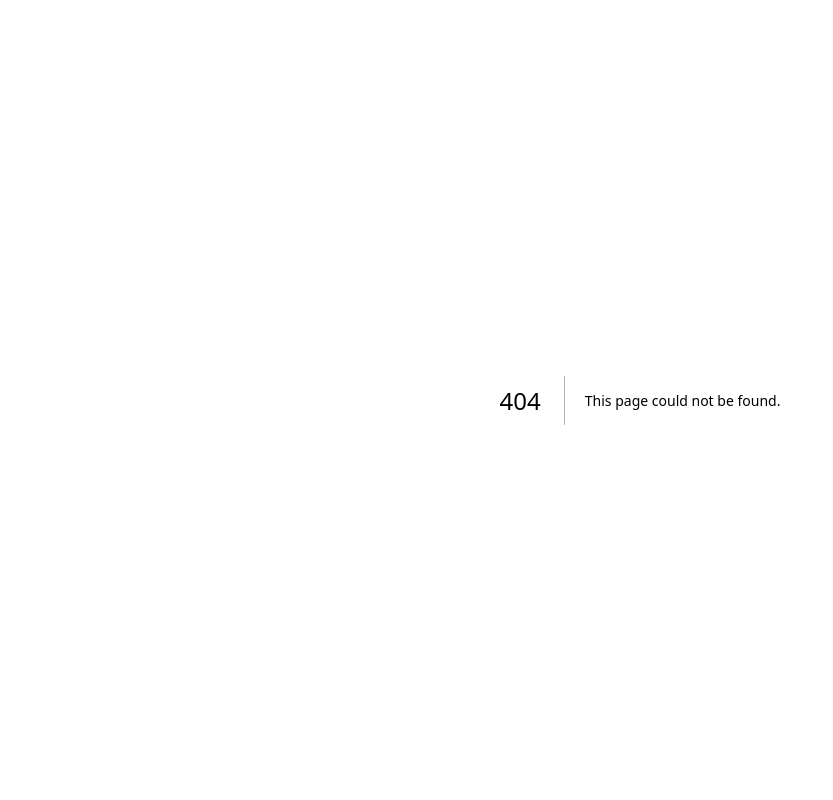
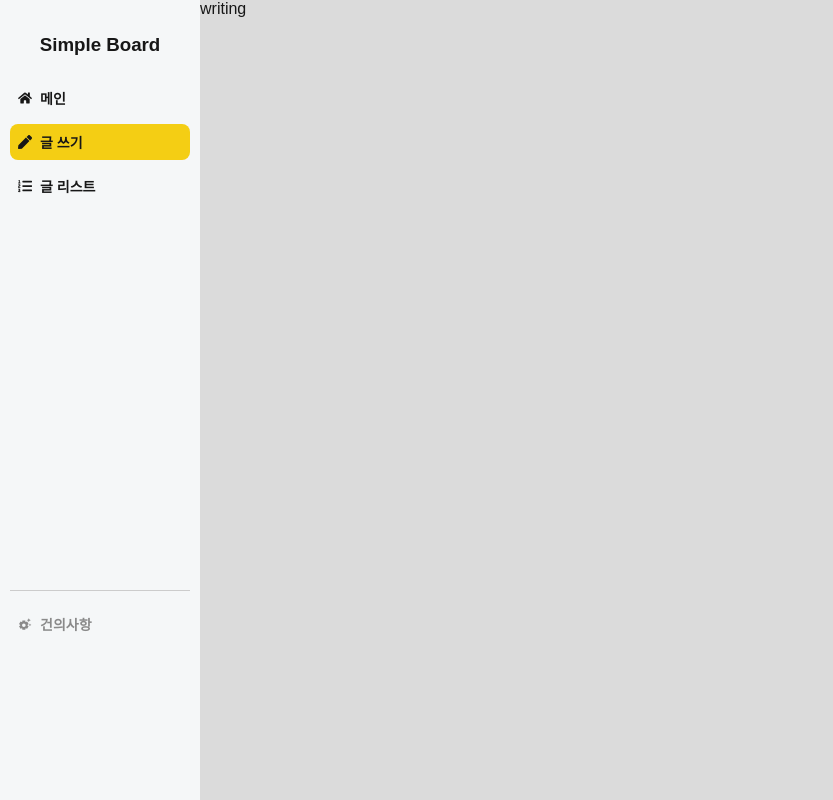
Before and after one commit to thdrudtp15/SimpleBoard, a Next.js app: page /writing in a window 1280 px wide. Before the commit this address had no page. Shown: the whole page, without its empty margins (0-833 px from the left). Built offline with nearby package versions, Linux system fonts and the light colour scheme.

Commit message:
feat : side bar & header

```diff
--- a/app/globals.css
+++ b/app/globals.css
@@ -1,12 +1,17 @@
 :root {
-  --background: #ffffff;
+  --background: #dbdbdb;
   --foreground: #171717;
+  --font-family-sans: arial, sans-serif;
+  --font-size-base: 16px;
+  --font-size-large: 24px;
+  --font-weight-normal: 400;
+  --font-weight-bold: 700;
 }
 
 @media (prefers-color-scheme: dark) {
   :root {
     --background: #0a0a0a;
-    --foreground: #ededed;
+    --foreground: #dee5d4;
   }
 }
 
@@ -17,6 +22,8 @@ body {
 }
 
 body {
+  width: calc(100% -200px);
+  margin-left: 200px;
   color: var(--foreground);
   background: var(--background);
   font-family: Arial, Helvetica, sans-serif;
--- a/app/layout.tsx
+++ b/app/layout.tsx
@@ -1,33 +1,37 @@
-import type { Metadata } from "next";
-import localFont from "next/font/local";
-import "./globals.css";
+import type { Metadata } from 'next'
+import localFont from 'next/font/local'
+import './globals.css'
+import SideBar from '@/components/layout/SideBar'
+import Header from '@/components/layout/Header'
 
 const geistSans = localFont({
-  src: "./fonts/GeistVF.woff",
-  variable: "--font-geist-sans",
-  weight: "100 900",
-});
+  src: './fonts/GeistVF.woff',
+  variable: '--font-geist-sans',
+  weight: '100 900',
+})
 const geistMono = localFont({
-  src: "./fonts/GeistMonoVF.woff",
-  variable: "--font-geist-mono",
-  weight: "100 900",
-});
+  src: './fonts/GeistMonoVF.woff',
+  variable: '--font-geist-mono',
+  weight: '100 900',
+})
 
 export const metadata: Metadata = {
-  title: "Create Next App",
-  description: "Generated by create next app",
-};
+  title: 'Create Next App',
+  description: 'Generated by create next app',
+}
 
 export default function RootLayout({
   children,
 }: Readonly<{
-  children: React.ReactNode;
+  children: React.ReactNode
 }>) {
   return (
     <html lang="en">
       <body className={`${geistSans.variable} ${geistMono.variable}`}>
+        <Header />
+        <SideBar />
         {children}
       </body>
     </html>
-  );
+  )
 }
--- /dev/null
+++ b/app/list/page.tsx
@@ -0,0 +1,3 @@
+export default function Page() {
+  return <div></div>
+}
--- /dev/null
+++ b/app/suggestions/page.tsx
@@ -0,0 +1,3 @@
+export default function Page() {
+  return <div></div>
+}
--- /dev/null
+++ b/app/writing/page.tsx
@@ -0,0 +1,3 @@
+export default function Page() {
+  return <div></div>
+}
--- /dev/null
+++ b/components/layout/Header.module.scss
@@ -0,0 +1,6 @@
+.header {
+  width: 100%;
+  height: 85px;
+  background-color: var(--background);
+  // background-color: azure;
+}
--- /dev/null
+++ b/components/layout/Header.tsx
@@ -0,0 +1,9 @@
+'use client'
+import styles from './Header.module.scss'
+
+import { usePathname } from 'next/navigation'
+
+export default function Header() {
+  const path = usePathname()?.replace('/', '')
+  return <header className={styles.header}>{path}</header>
+}
--- /dev/null
+++ b/components/layout/SideBar.module.scss
@@ -0,0 +1,56 @@
+@mixin flex($display, $items, $justify, $directions) {
+  display: $display;
+  align-items: $items;
+  justify-content: $justify;
+  flex-direction: $directions;
+}
+// @mixin font() {
+// }
+
+.aside {
+  background-color: #f5f7f8;
+  position: fixed;
+  left: 0;
+  top: 0;
+  width: 200px;
+  height: 100%;
+  padding: 10px;
+  @include flex(flex, flex-start, space-between, column);
+}
+.aside_top {
+  width: 100%;
+}
+.aside_bottom {
+  width: 100%;
+  border-top: 0.5px solid #ccc;
+  height: 200px;
+  padding-top: 15px;
+}
+.title {
+  width: 100%;
+  @include flex(flex, center, center, row);
+  height: 70px;
+}
+.content_container {
+  list-style: none;
+  @include flex(flex, '', '', column);
+  gap: 8px;
+}
+
+.content_tab {
+  @include flex(flex, center, '', '');
+  gap: 8px;
+  padding: 8px;
+  border-radius: 0.5rem;
+  font-size: 14px;
+  font-weight: bold;
+}
+
+.content_tab__deactive {
+  @extend .content_tab;
+  color: #8a8a8a;
+}
+
+.content_tab__select {
+  background-color: #f4ce14;
+}
--- /dev/null
+++ b/components/layout/SideBar.tsx
@@ -0,0 +1,52 @@
+'use client'
+
+import Link from 'next/link'
+import styles from './SideBar.module.scss'
+
+import { FaHome } from 'react-icons/fa'
+import { FaPen } from 'react-icons/fa'
+import { FaListOl } from 'react-icons/fa'
+import { ReactElement } from 'react'
+import { MdSettingsSuggest } from 'react-icons/md'
+
+import { usePathname } from 'next/navigation'
+
+export default function SideBar() {
+  const path = usePathname()
+
+  const tabArray: { title: string; image?: ReactElement; link: string }[] = [
+    { title: '메인', image: <FaHome />, link: '/' },
+    { title: '글 쓰기', image: <FaPen />, link: '/writing' },
+    { title: '글 리스트', image: <FaListOl />, link: '/list' },
+  ]
+
+  return (
+    <aside className={styles.aside}>
+      <div className={styles.aside_top}>
+        <h3 className={styles.title}>Simple Board</h3>
+        <ul className={styles.content_container}>
+          {tabArray?.map((item) => (
+            <Link
+              className={`${styles.content_tab} ${
+                item.link === path && styles.content_tab__select
+              }`}
+              href={item.link}
+              key={item.title}
+            >
+              {item.image}
+              {item.title}
+            </Link>
+          ))}
+        </ul>
+      </div>
+      <ul className={styles.aside_bottom}>
+        <Link
+          href={'/suggestions'}
+          className={`${styles.content_tab__deactive}`}
+        >
+          <MdSettingsSuggest /> 건의사항
+        </Link>
+      </ul>
+    </aside>
+  )
+}
--- a/middleware.js
+++ b/middleware.js
@@ -1,5 +1,3 @@
-// import { NextResponse } from 'next/server'
+import { NextResponse } from 'next/server'
 
-// export async function middleware(request) {
-
-// }
+export async function middleware(request) {}
--- a/package.json
+++ b/package.json
@@ -12,7 +12,9 @@
     "mongodb": "^6.9.0",
     "next": "14.2.10",
     "react": "^18",
-    "react-dom": "^18"
+    "react-dom": "^18",
+    "react-icons": "^5.3.0",
+    "sass": "^1.78.0"
   },
   "devDependencies": {
     "@types/node": "^20",
```
Also changed, not shown: app/page.tsx (+3 -92 lines), 1 other file (tests, documents, lock files or other folders).
